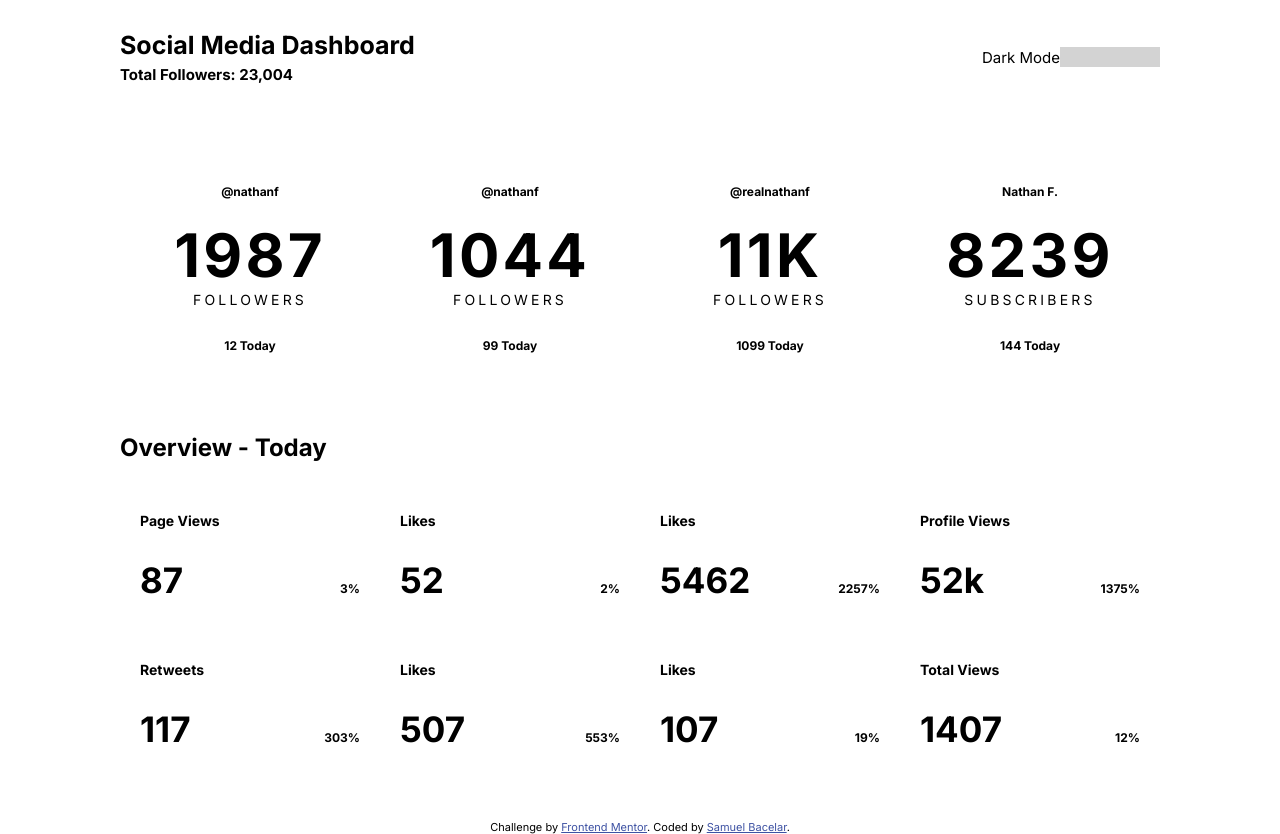
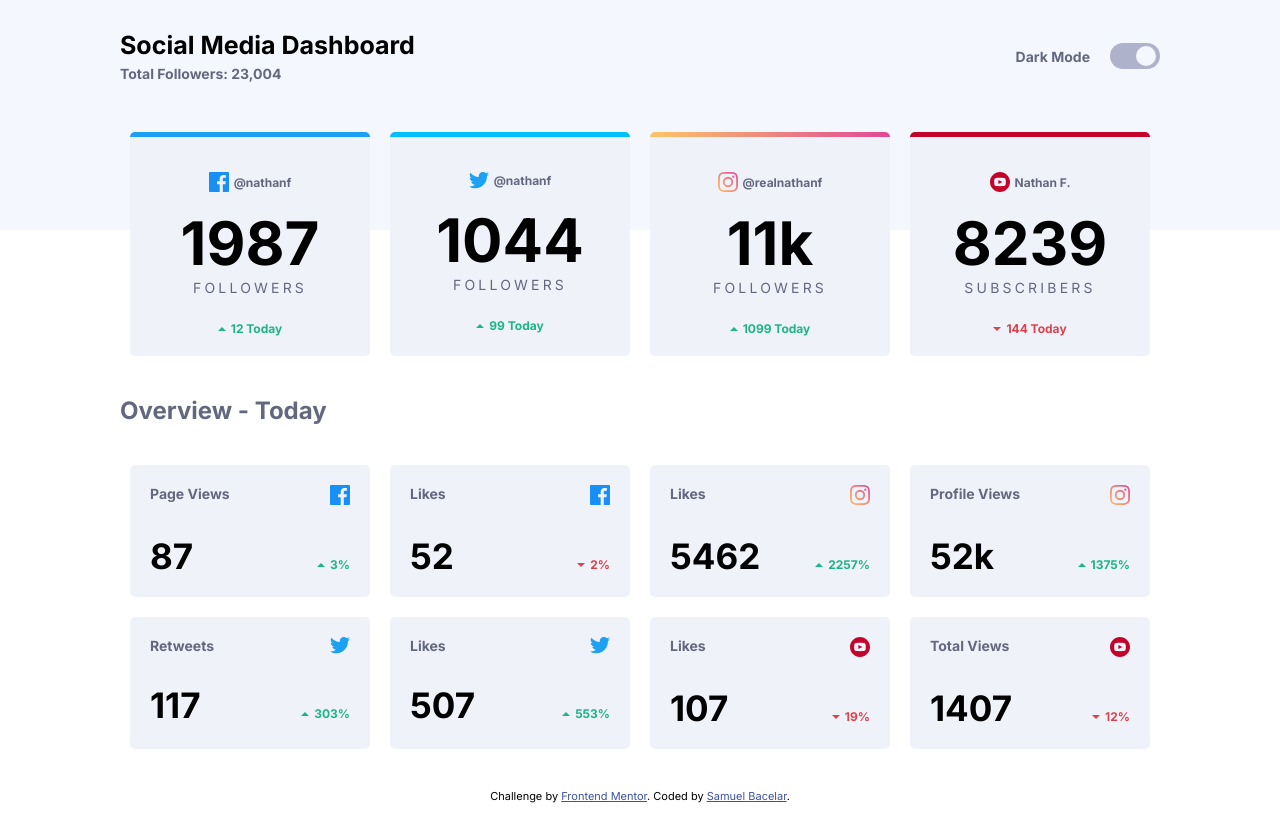
Before and after one commit to SamuelBacelar/social-media-dashboard-with-theme-switcher, a plain HTML site: page index.html in a window 1280 px wide. After the commit the page ends 803 px from the top, so only its background shows below. Drawn offline with Linux system fonts and the light colour scheme.

Commit message:
Light theme styles

```diff
--- a/index.html
+++ b/index.html
@@ -4,7 +4,6 @@
     <meta charset="UTF-8">
     <meta name="viewport" content="width=device-width, initial-scale=1.0">
     <!-- displays site properly based on user's device -->
-
 
     <link rel="icon" type="image/png" sizes="32x32" href="./images/favicon-32x32.png">
 
@@ -25,6 +24,7 @@
     </style>
   </head>
   <body>
+    <div class="bg-top"></div>
     <header class="desktop-container">
       <div class="title">
         <h1>
@@ -40,7 +40,7 @@
           Dark Mode
         </p>
         <button>
-          <span class="dark-mode-btn"></span>
+          <div class="dark-mode-toggler"></div>
         </button>
       </div>
     </header>
@@ -48,8 +48,11 @@
     <main class="desktop-container">
       <section class="main">
         <div class="card">
+          <div class="color-stripe facebook-color"></div>
+
+          <div class="card-content">
             <div class="card-header">
-            <img src="" alt="">
+              <img src="./public/images/icon-facebook.svg" alt="">
               <p class="name font-small-bold">
                 @nathanf
               </p>
@@ -58,20 +61,26 @@
               <p class="stat-number">
                 1987
               </p>
-            <p>
+              <p class="gray-font">
                 Followers
               </p>
             </div>
             <div class="stat-rank">
-            <img src="" alt="">
-            <p class="font-small-bold">
-              12 Today</p>
+              <img src="./public/images/icon-up.svg" alt="">
+              <p class="font-small-bold green-font">
+                12 Today
+              </p>
             </div>
           </div>
 
+        </div>
+
         <div class="card">
+          <div class="color-stripe twitter-color"></div>
+
+          <div class="card-content">
             <div class="card-header">
-            <img src="" alt="">
+              <img src="./public/images/icon-twitter.svg" alt="">
               <p class="name font-small-bold">
                 @nathanf
               </p>
@@ -80,21 +89,26 @@
               <p class="stat-number">
                 1044
               </p>
-            <p>
+              <p class="gray-font">
                 Followers
               </p>
             </div>
-          <div class="follower-rank">
-            <img src="" alt="">
-            <p class="font-small-bold">
+            <div class="stat-rank">
+              <img src="./public/images/icon-up.svg" alt="">
+              <p class="font-small-bold green-font">
                 99 Today
               </p>
             </div>
           </div>
 
+        </div>
+
         <div class="card">
+          <div class="color-stripe instagram-color"></div>
+
+          <div class="card-content">
             <div class="card-header">
-            <img src="" alt="">
+              <img src="./public/images/icon-instagram.svg" alt="">
               <p class="name font-small-bold">
                 @realnathanf
               </p>
@@ -103,21 +117,25 @@
               <p class="stat-number">
                 11k
               </p>
-            <p>
+              <p class="gray-font">
                 Followers
               </p>
             </div>
-          <div class="follower-rank">
-            <img src="" alt="">
-            <p class="font-small-bold">
+            <div class="stat-rank">
+              <img src="./public/images/icon-up.svg" alt="">
+              <p class="font-small-bold green-font">
                 1099 Today
               </p>
             </div>
           </div>
+        </div>
 
         <div class="card">
+          <div class="color-stripe youtube-color"></div>
+
+          <div class="card-content">
             <div class="card-header">
-            <img src="" alt="">
+              <img src="./public/images/icon-youtube.svg" alt="">
               <p class="name font-small-bold">
                 Nathan F.
               </p>
@@ -126,22 +144,25 @@
               <p class="stat-number">
                 8239
               </p>
-            <p>
+              <p class="gray-font">
                 Subscribers
               </p>
             </div>
-          <div class="follower-rank">
-            <img src="" alt="">
-            <p class="font-small-bold">
+            <div class="stat-rank">
+              <img src="./public/images/icon-down.svg" alt="">
+              <p class="font-small-bold red-font">
                 144 Today
               </p>
+            </div>
           </div>
         </div>
 
       </section>
 
       <section class="overview">
-        <h2> Overview - Today </h2>
+        <h2>
+          Overview - Today
+        </h2>
 
         <div class="overview-cards">
           <div class="overview-card">
@@ -149,13 +170,17 @@
               <p>
                 Page Views
               </p>
-            <img src="" alt="">
+              <img src="./public/images/icon-facebook.svg" alt="">
             </div>
             <div class="overview-card-info">
-            <p class="overview-stat-number"> 87 </p>
+              <p class="overview-stat-number">
+                87
+              </p>
               <div class="overview-rank-status">
-              <img src="" alt="">
-              <p class="font-small-bold"> 3% </p>
+                <img src="./public/images/icon-up.svg" alt="">
+                <p class="font-small-bold green-font">
+                  3%
+                </p>
               </div>
             </div>
           </div>
@@ -165,13 +190,17 @@
               <p>
                 Likes
               </p>
-            <img src="" alt="">
+              <img src="./public/images/icon-facebook.svg" alt="">
             </div>
             <div class="overview-card-info">
-            <p class="overview-stat-number"> 52 </p>
+              <p class="overview-stat-number">
+                52
+              </p>
               <div class="overview-rank-status">
-              <img src="" alt="">
-              <p class="font-small-bold"> 2% </p>
+                <img src="./public/images/icon-down.svg" alt="">
+                <p class="font-small-bold red-font">
+                  2%
+                </p>
               </div>
             </div>
           </div>
@@ -181,13 +210,17 @@
               <p>
                 Likes
               </p>
-            <img src="" alt="">
+              <img src="./public/images/icon-instagram.svg" alt="">
             </div>
             <div class="overview-card-info">
-            <p class="overview-stat-number"> 5462 </p>
+              <p class="overview-stat-number">
+                5462
+              </p>
               <div class="overview-rank-status">
-              <img src="" alt="">
-              <p class="font-small-bold"> 2257% </p>
+                <img src="./public/images/icon-up.svg" alt="">
+                <p class="font-small-bold green-font">
+                  2257%
+                </p>
               </div>
             </div>
           </div>
@@ -197,13 +230,17 @@
               <p >
                 Profile Views
               </p>
-            <img src="" alt="">
+              <img src="./public/images/icon-instagram.svg" alt="">
             </div>
             <div class="overview-card-info">
-            <p class="overview-stat-number"> 52k </p>
+              <p class="overview-stat-number">
+                52k
+              </p>
               <div class="overview-rank-status">
-              <img src="" alt="">
-              <p class="font-small-bold"> 1375% </p>
+                <img src="./public/images/icon-up.svg" alt="">
+                <p class="font-small-bold green-font">
+                  1375%
+                </p>
               </div>
             </div>
           </div>
@@ -213,13 +250,17 @@
               <p>
                 Retweets
               </p>
-            <img src="" alt="">
+              <img src="./public/images/icon-twitter.svg" alt="">
             </div>
             <div class="overview-card-info">
-            <p class="overview-stat-number">  117 </p>
+              <p class="overview-stat-number">
+                117
+              </p>
               <div class="overview-rank-status">
-              <img src="" alt="">
-              <p class="font-small-bold"> 303% </p>
+                <img src="./public/images/icon-up.svg" alt="">
+                <p class="font-small-bold green-font">
+                  303%
+                </p>
               </div>
             </div>
           </div>
@@ -229,13 +270,17 @@
               <p>
                 Likes
               </p>
-            <img src="" alt="">
+              <img src="./public/images/icon-twitter.svg" alt="">
             </div>
             <div class="overview-card-info">
-            <p class="overview-stat-number"> 507 </p>
+              <p class="overview-stat-number">
+                507
+              </p>
               <div class="overview-rank-status">
-              <img src="" alt="">
-              <p class="font-small-bold"> 553% </p>
+                <img src="./public/images/icon-up.svg" alt="">
+                <p class="font-small-bold green-font">
+                  553%
+                </p>
               </div>
             </div>
           </div>
@@ -245,13 +290,17 @@
               <p>
                 Likes
               </p>
-            <img src="" alt="">
+              <img src="./public/images/icon-youtube.svg" alt="">
             </div>
             <div class="overview-card-info">
-            <p class="overview-stat-number">  107 </p>
+              <p class="overview-stat-number">
+                107
+              </p>
               <div class="overview-rank-status">
-              <img src="" alt="">
-              <p class="font-small-bold"> 19% </p>
+                <img src="./public/images/icon-down.svg" alt="">
+                <p class="font-small-bold red-font">
+                  19%
+                </p>
               </div>
             </div>
           </div>
@@ -261,19 +310,22 @@
               <p>
                 Total Views
               </p>
-            <img src="" alt="">
+              <img src="./public/images/icon-youtube.svg" alt="">
             </div>
             <div class="overview-card-info">
-            <p class="overview-stat-number"> 1407 </p>
+              <p class="overview-stat-number">
+                1407
+              </p>
               <div class="overview-rank-status">
-              <img src="" alt="">
-              <p class="font-small-bold"> 12% </p>
+                <img src="./public/images/icon-down.svg" alt="">
+                <p class="font-small-bold red-font">
+                  12%
+                </p>
               </div>
             </div>
           </div>
 
         </div>
-
 
       </section>
     </main>
--- a/public/styles/responsive.css
+++ b/public/styles/responsive.css
@@ -14,7 +14,9 @@
     }
 
     main .main .card {
-        min-width: 50%;
+        flex: 1;
+        min-width: 45%;
+        margin: 10px;
     }
 
     main .overview .overview-cards {
@@ -24,7 +26,9 @@
     }
 
     main .overview .overview-card {
-        min-width: 50%;
+        flex: 1;
+        min-width: 40%;
+        margin: 10px;
     }
 }
 
@@ -41,10 +45,10 @@
     }
 
     main .main .card {
-        min-width: 25%;
+        min-width: 22%;
     }
 
     main .overview .overview-card {
-        min-width: 25%;
+        min-width: 22%;
     }
 }
--- a/public/styles/style.css
+++ b/public/styles/style.css
@@ -11,11 +11,6 @@
     /* Primaries */
     --lime-green: hsl(163, 72%, 41%);
     --bright-red: hsl(356, 69%, 56%);
-
-    --facebook: hsl(195, 100%, 50%);
-    --twitter: hsl(203, 89%, 53%);
-    --instagram: ;
-    --youtube: hsl(348, 97%, 39%);
 
     --toggle-dark-theme: ;
     --toggle: hsl(230, 22%, 74%);
@@ -37,9 +32,48 @@ body {
     font-weight: 700;
 }
 
+.gray-font {
+    color: var(--dark-grayish-blue);
+}
+
+.green-font {
+    color: var(--lime-green);
+}
+
+.red-font {
+    color: var(--bright-red);
+}
+
+.facebook-color {
+    background-color: hsl(203, 89%, 53%);
+}
+
+.twitter-color {
+    background-color: hsl(195, 100%, 50%);
+}
+
+.instagram-color {
+    background: linear-gradient(to right, hsl(37, 97%, 70%) 0%, hsl(329, 70%, 58%) 100%);
+}
+
+.youtube-color {
+    background-color: hsl(348, 97%, 39%);
+}
+
+
+
 /*_______________________*/
+.bg-top {
+    width: 100%;
+    height: 230px;
+
+    position: absolute;
+    z-index: -1;
+    background-color: var(--very-pale-blue);
+}
+
 header {
-    padding: 30px;
+    padding: 30px 30px 20px;
 }
 
 header h1 {
@@ -48,12 +82,13 @@ header h1 {
 }
 
 header h2 {
-    font-size: 15px;
+    font-size: 14px;
     margin-bottom: 20px;
+    color: var(--dark-grayish-blue);
 }
 
 header hr {
-    border: 1px solid #d3d3d3;
+    border: 1px solid var(--dark-grayish-blue);
     margin-bottom: 20px;
 }
 
@@ -66,33 +101,79 @@ header .dark-mode {
 }
 
 header .dark-mode p {
-    font-size: 15px;
+    font-size: 14px;
+    font-weight: 700;
+    color: var(--dark-grayish-blue);
+    margin-right: 20px;
 }
 
 header .dark-mode button {
-    width: 100px;
+    display: flex;
+    align-items: center;
+    width: 50px;
+    height: 26px;
+
+    border-radius: 30px;
+
+    background-color: var(--toggle);
+}
+
+header .dark-mode button .dark-mode-toggler {
+    width: 20px;
     height: 20px;
 
-    background-color: #d3d3d3;
+    margin-left: auto;
+    margin-right: 4px;
+
+    border-radius: 50%;
+
+    background-color: var(--very-pale-blue);
 }
 
 
 main .main {
-    padding: 30px;
+    padding: 0 30px 30px;
 }
 
 main .main .card {
+    border-radius: 5px;
+    overflow: hidden;
+
+    margin-bottom: 20px;
+
+    background-color: var(--light-grayish-blue);
+}
+
+main .main .card .color-stripe {
+    width: 100%;
+    height: 5px;
+}
+
+main .main .card-content {
     display: flex;
     flex-direction: column;
     align-items: center;
 
     text-align: center;
 
-    margin-bottom: 20px;
+    padding: 20px;
 }
 
-main .card-header p.name {
-    margin-bottom: 20px;
+
+
+main .card .card-header {
+    display: flex;
+    align-items: center;
+
+    margin: 15px 0;
+}
+
+main .card .card-header img {
+    margin-right: 5px;
+}
+
+main .card .card-header p {
+    color: var(--dark-grayish-blue);
 }
 
 main .card-info {
@@ -104,27 +185,38 @@ main .card-info p.stat-number {
     font-weight: 700;
 }
 
-main .card-info p {
+main .card-info .gray-font {
     font-size: 14px;
     text-transform: uppercase;
     letter-spacing: 0.2rem;
 }
 
 main .card .stat-rank {
+    display: flex;
+    align-items: center;
+    margin-top: 15px;
+}
 
+main .card .stat-rank img {
+    margin-right: 5px;
 }
 
 main .overview {
-    padding: 30px;
+    padding: 0 30px 30px;
 }
 
 main .overview h2 {
     margin-bottom: 30px;
+    color: var(--dark-grayish-blue);
 }
 
 main .overview .overview-card {
     padding: 20px;
     margin-bottom: 20px;
+
+    background-color: var(--light-grayish-blue);
+
+    border-radius: 5px;
 }
 
 main .overview-card .overview-card-header {
@@ -137,6 +229,7 @@ main .overview-card .overview-card-header {
 main .overview-card .overview-card-header p {
     font-size: 14px;
     font-weight: 700;
+    color: var(--dark-grayish-blue);
 }
 
 main .overview-card .overview-card-info {
@@ -152,6 +245,12 @@ main .overview-card-info p.overview-stat-number {
 }
 
 main .overview-card-info .overview-rank-status {
+    display: flex;
+    align-items: center;
     position: relative;
     bottom: 5px;
 }
+
+main .overview-card-info .overview-rank-status img {
+    margin-right: 5px;
+}
```
Lines whose indentation alone changed are shown as unchanged.
